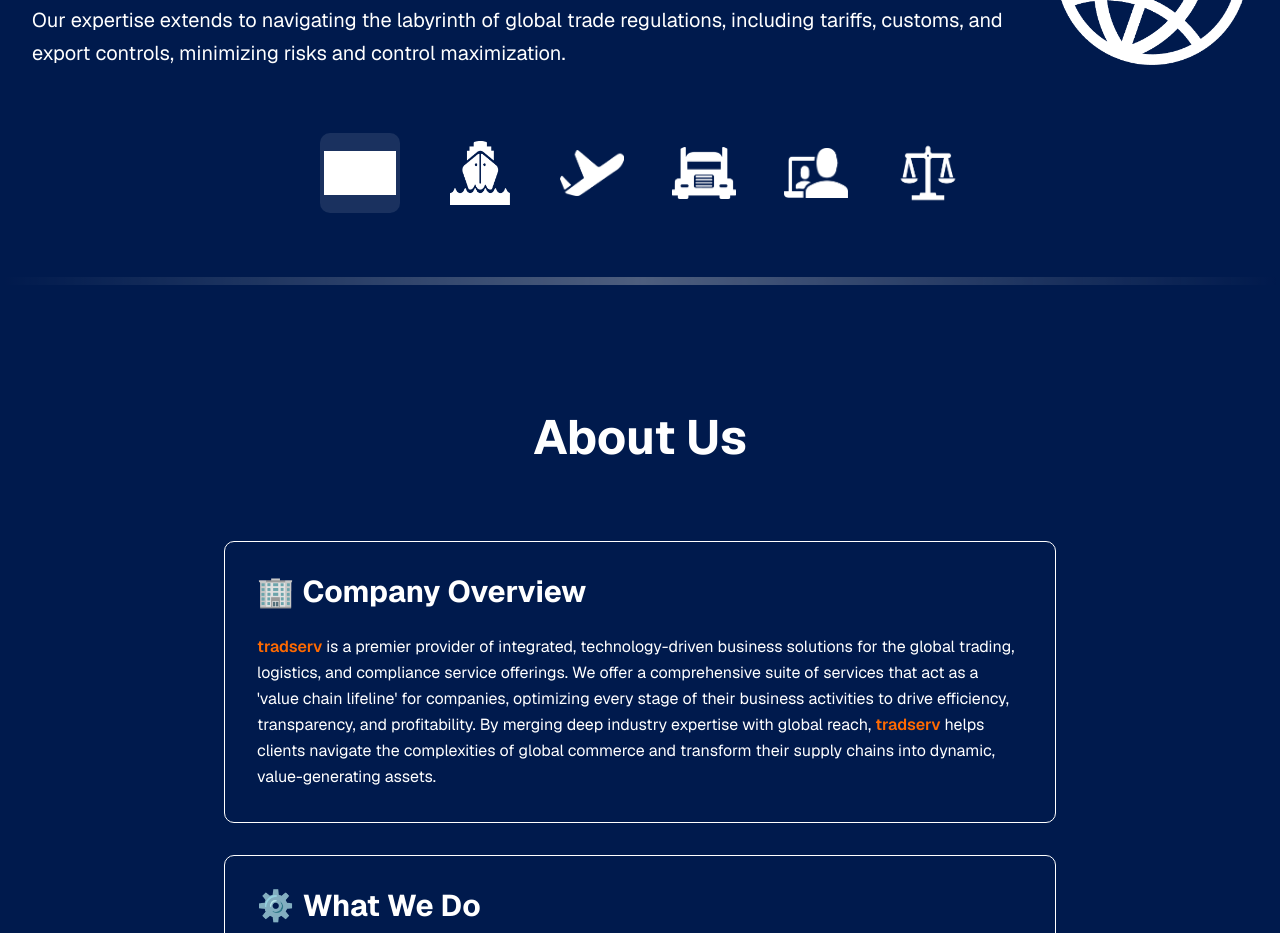
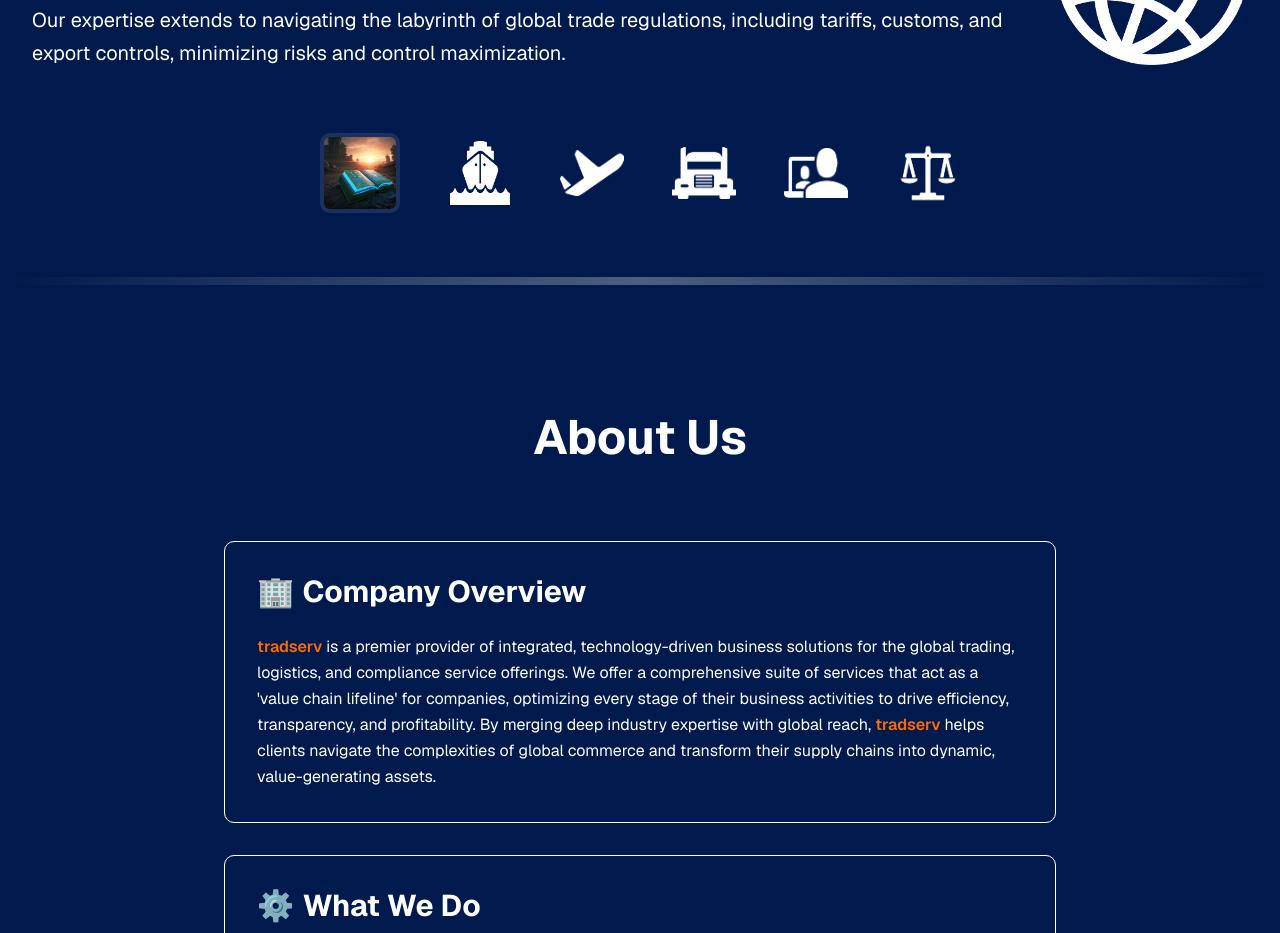
Before and after one commit to aadithyahariharan/v0-trading-website-landing-page, a Next.js app: page / in a window 1280 px wide. Shown: the part 1060-1993 px from the top of the page. Built offline with nearby package versions, Linux system fonts and the light colour scheme.

Commit message:
feat: update FIATA logo in hero-carousel expertise section
Replace picture10 with FIATA logo and remove invert filter.

Co-authored-by: Aadithya  <107248233+aadithyahariharan@users.noreply.github.com>

```diff
--- a/components/hero-carousel.tsx
+++ b/components/hero-carousel.tsx
@@ -197,12 +197,9 @@ export default function HeroCarousel() {
           {/* Service Icons Row with white color */}
           <div className="flex flex-wrap justify-center items-center gap-6 md:gap-12">
             <img
-              src="/images/picture10.png"
+              src="/images/image.png"
               alt="FIATA"
               className="w-20 h-20 object-contain p-1 bg-white/10 rounded-lg"
-              style={{
-                filter: "brightness(0) invert(1)",
-              }}
             />
             <img
               src="/images/picture11.png"
```
